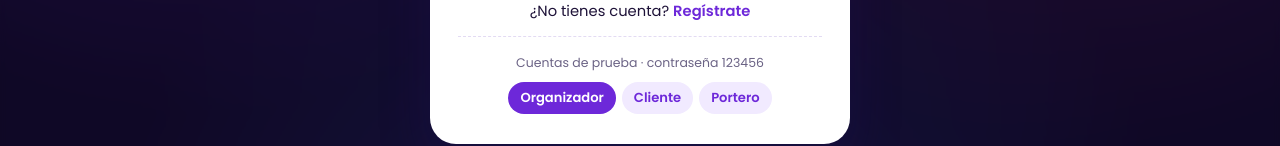
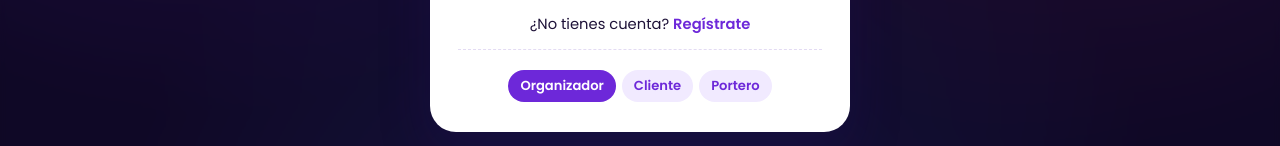
Before and after one commit to romeromonterocg-lab/entradas-ya, a React (Vite) app in the folder web/: page /eventos/1 in a window 1280 px wide. Both pictures are taken after a click on the button "Iniciar sesión". Shown: the part 550-696 px from the top of the page. Built offline with nearby package versions, Linux system fonts and the light colour scheme; no server answers.

Commit message:
web: quitar el texto de las cuentas de prueba

```diff
--- a/web/src/pages/Acceso.jsx
+++ b/web/src/pages/Acceso.jsx
@@ -108,7 +108,6 @@ export function TarjetaLogin({ alEntrar, alCambiar, subtitulo = 'Accede a tu cue
       <p className="acceso-pie">¿No tienes cuenta? <EnlaceCambio alCambiar={alCambiar} a="/registro">Regístrate</EnlaceCambio></p>
       {CUENTAS_PRUEBA.length > 0 && (
         <div className="cuentas-prueba">
-          <small>Cuentas de prueba · contraseña 123456</small>
           <div>
             {CUENTAS_PRUEBA.map((c) => (
               <button type="button" key={c.correo} className={correo === c.correo ? 'activa' : ''}
```
